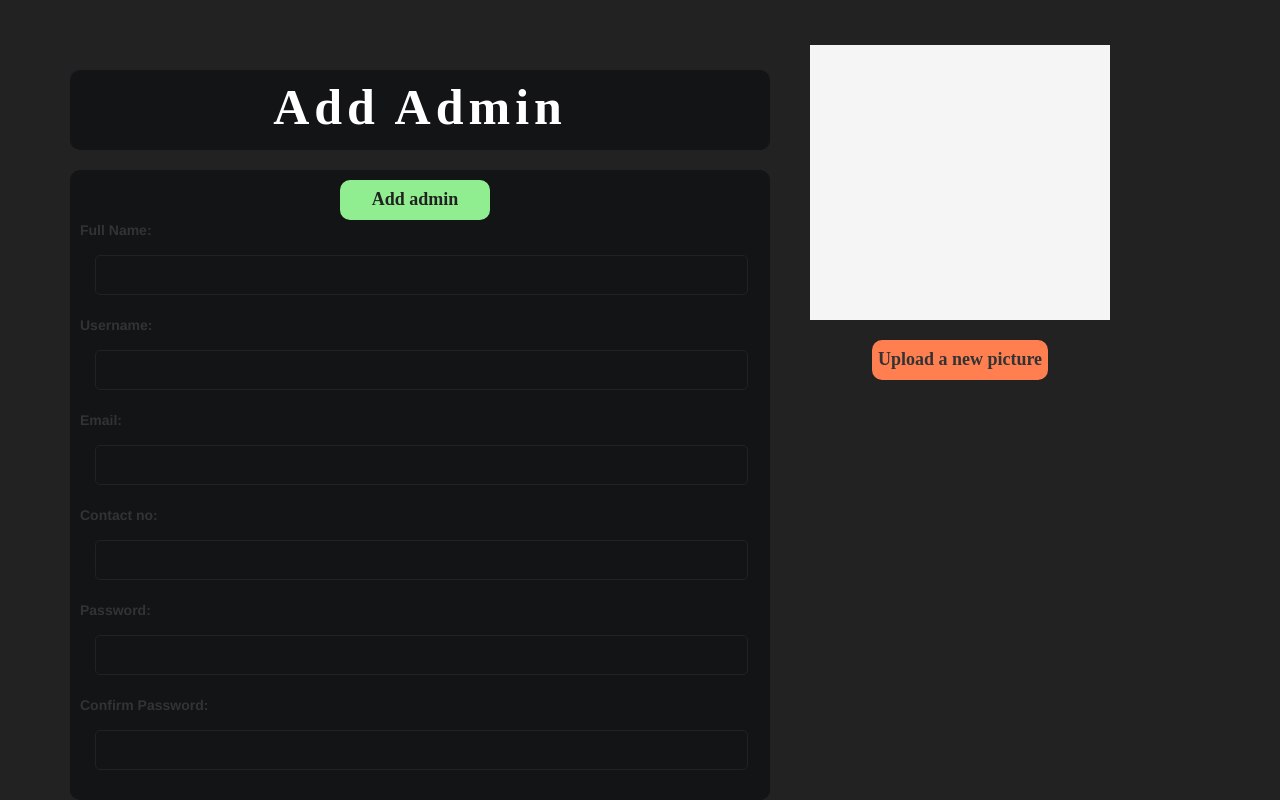
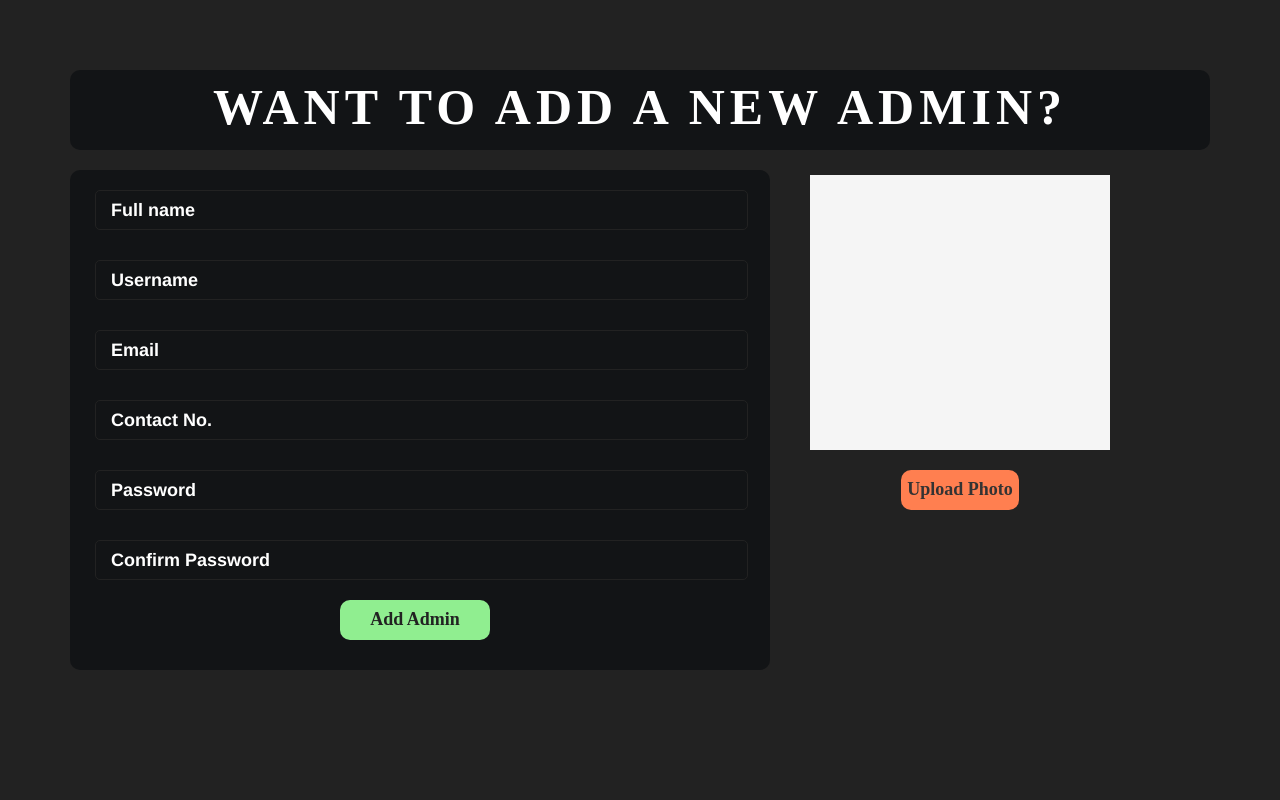
Before and after one commit to BikashJhendi/easyrooms, a Django app: page /login/dashboard/admin in a window 1280 px wide. Shown: the part 152-952 px from the top of the page. After the commit the page ends 822 px from the top, so only its background shows below. Run offline with Django 3.2, Linux system fonts and the light colour scheme; a user stored in the database is signed in; data comes from the database, SQL or seed files in the repository; some libraries are stand-ins or nearby versions.

Commit message:
Update admindashboard.html

```diff
--- a/roomsapps/templates/adminPages/admindashboard.html
+++ b/roomsapps/templates/adminPages/admindashboard.html
@@ -29,47 +29,48 @@
         </div>
     </nav>
 </div>
+<div class="container">
 <div id="main">
-    <div class="container">
+
+        <div id="heading">
+                <h2>WANT TO ADD A NEW ADMIN?</h2>
+            </div>
+
+        <div id="profile">
+
+            <form id="form">
+
+
+
+                <input type="text" id="fname" name="full name" placeholder="Full name"><br><br>
+
+
+                <input type="text" id="username" name="username" placeholder="Username"><br><br>
+
+                <input type="text" id="email" name="email" placeholder="Email"><br><br>
+
+                <input type="text" id="phone" name="phone" placeholder="Contact No."><br><br>
+
+                <input type="password" id="password" name="password" placeholder="Password"><br><br>
+
+                <input type="password" id="confirm" name="confirm" placeholder="Confirm Password"><br><br>
+
+                <input type="submit" value="Add Admin"><br><br><br>
+            </form>
+        </div>
+
         <div id="image-main">
         <div id="image">
 
         </div>
             <div id="but">
         <button>
-            Upload a new picture
+            Upload Photo
         </button>
         </div>
         </div>
 
-        <div id="profile">
-            <div id="heading">
-                <h2>Add Admin</h2>
-            </div>
-            <form id="form">
-                <input type="submit" value="Add admin"><br><br>
 
-                <label for="fname">Full Name:</label><br>
-                <input type="text" id="fname" name="full name"><br><br>
-
-                <label for="lname">Username:</label><br>
-                <input type="text" id="username" name="username"><br><br>
-
-                <label for="email">Email:</label><br>
-                <input type="text" id="email" name="email"><br><br>
-
-                <label for="phone">Contact no:</label><br>
-                <input type="text" id="phone" name="phone"><br><br>
-
-                <label for="password">Password:</label><br>
-                <input type="password" id="password" name="password"><br><br>
-
-                <label for="password">Confirm Password:</label><br>
-                <input type="password" id="confirm" name="confirm"><br><br>
-
-
-            </form>
-        </div>
     </div>
 </div>
 </body>
```
